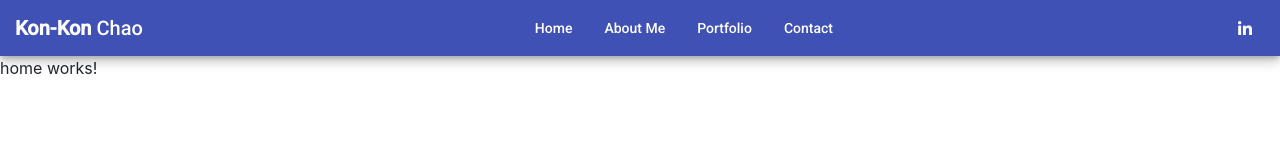
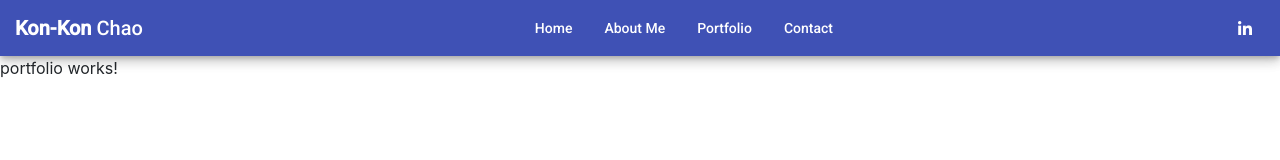
Before and after one commit to konman795/portfolio-site, an Angular app: page /portfolio in a window 1280 px wide. Before the commit this address led to /. Shown: the top 160 px of the page. Built offline with nearby package versions, Linux system fonts and the light colour scheme.

Commit message:
standar layout and routing complete

```diff
--- a/src/app/app-routing.module.ts
+++ b/src/app/app-routing.module.ts
@@ -3,12 +3,14 @@ import { Routes, RouterModule } from '@angular/router';
 import { HomeComponent } from './home/home.component';
 import { AboutComponent } from './about/about.component';
 import { ContactComponent } from './contact/contact.component';
+import { PortfolioComponent } from './portfolio/portfolio.component';
 
 const appRoutes: Routes = [
     { path: '', component: HomeComponent },
     { path: 'home', redirectTo: '' },
     { path: 'about', component: AboutComponent },
     { path: 'contact', component: ContactComponent },
+    { path: 'portfolio', component: PortfolioComponent },
     { path: '**', redirectTo: '', pathMatch: 'full' }
 ];
 
--- a/src/app/app.module.ts
+++ b/src/app/app.module.ts
@@ -15,6 +15,7 @@ import { AboutComponent } from './about/about.component';
 import { ContactComponent } from './contact/contact.component';
 import { FooterComponent } from './footer/footer.component';
 import { AppRoutingModule } from './app-routing.module';
+import { PortfolioComponent } from './portfolio/portfolio.component';
 
 @NgModule({
   declarations: [
@@ -23,7 +24,8 @@ import { AppRoutingModule } from './app-routing.module';
     HomeComponent,
     AboutComponent,
     ContactComponent,
-    FooterComponent
+    FooterComponent,
+    PortfolioComponent
   ],
   imports: [
     BrowserModule,
--- a/src/app/header/header.component.html
+++ b/src/app/header/header.component.html
@@ -1,40 +1,4 @@
 <header class="mat-elevation-z6 mat-typography">
-  <!-- <div class="container-fluid">
-    <div class="row justify-content-around">
-      <mat-toolbar color="primary">
-        <mat-toolbar-row>
-            <div class="col-md-auto">
-              <span>Testing <strong>One</strong></span>
-            </div>
-            <div class="col-md text-center">
-              <button mat-button
-                routerLink="home">
-                <span>Nav Item 1</span>
-              </button>
-              <button mat-button
-                routerLink="about">
-                <span>Nav Item 2</span>
-              </button>
-              <button mat-button
-                routerLink="contact">
-                <span>Nav Item 3</span>
-              </button>
-              <button mat-button>
-                <span>Nav Item 4</span>
-              </button>
-            </div>
-            <div class="col-md-auto">
-                <a mat-icon-button
-                  matTooltip="Check out my LinkedIn"
-                  matTooltipPosition="left"
-                  aria-label="Visit my LinkedIn profile page">
-                  <i class="fab fa-facebook-f"></i>
-              </a>
-            </div>
-          </mat-toolbar-row>
-        </mat-toolbar>
-      </div>
-  </div> -->
   <div class="container-fluid">
     <div class="row align-items-center">
       <div class="col-md-auto">
@@ -47,7 +11,7 @@
         <button mat-button routerLink="about">
           <span>About Me</span>
         </button>
-        <button mat-button>
+        <button mat-button routerLink="portfolio">
           <span>Portfolio</span>
         </button>
         <button mat-button routerLink="contact">
--- a/src/app/header/header.component.scss
+++ b/src/app/header/header.component.scss
@@ -1,6 +1,3 @@
-.mat-button-wrapper {
-    line-height: unset;
-}
 .fa-linkedin-in {
     font-size: 1rem;
 }
--- /dev/null
+++ b/src/app/portfolio/portfolio.component.html
@@ -0,0 +1,3 @@
+<p>
+  portfolio works!
+</p>
--- /dev/null
+++ b/src/app/portfolio/portfolio.component.ts
@@ -0,0 +1,15 @@
+import { Component, OnInit } from '@angular/core';
+
+@Component({
+  selector: 'app-portfolio',
+  templateUrl: './portfolio.component.html',
+  styleUrls: ['./portfolio.component.css']
+})
+export class PortfolioComponent implements OnInit {
+
+  constructor() { }
+
+  ngOnInit() {
+  }
+
+}
```
Also changed, not shown: src/app/portfolio/portfolio.component.css (added), 1 other file (tests, documents, lock files or other folders).
